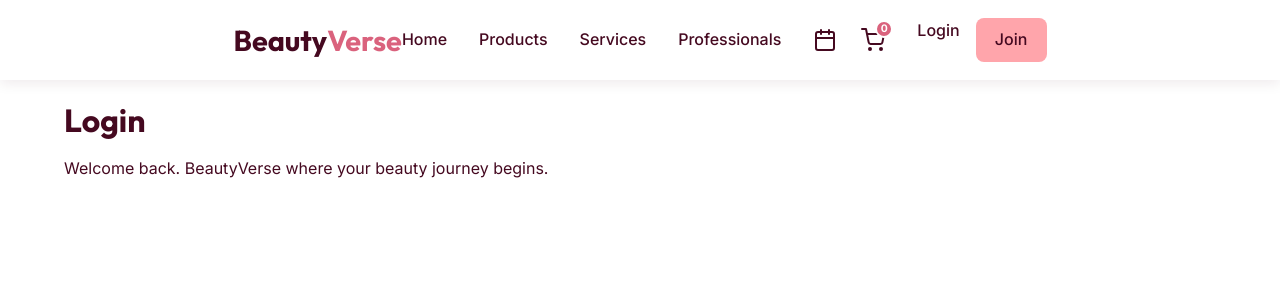
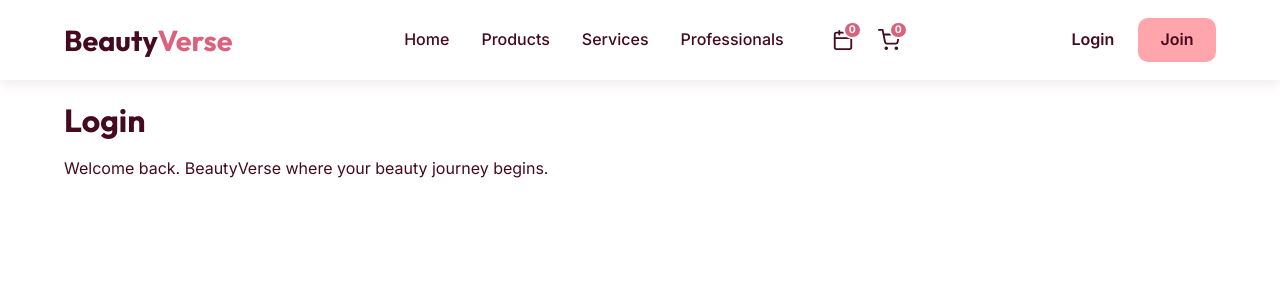
Before and after one commit to BonaneN/beautyVerse, a React (Vite) app: page /login in a window 1280 px wide. Shown: the top 300 px of the page. Built offline with nearby package versions, Linux system fonts and the light colour scheme.

Commit message:
navigationbar styling

```diff
--- a/src/components/layout/Navbar.css
+++ b/src/components/layout/Navbar.css
@@ -11,9 +11,13 @@
 
 .navbar-container {
     display: flex;
+    align-items: center;
     justify-content: space-between;
-    align-items: center;
-    height: 100%;
+    width: 100%;
+}
+
+.navbar-left {
+    flex: 0 0 auto;
 }
 
 .navbar-logo {
@@ -27,27 +31,42 @@
     color: var(--color-blush-rose);
 }
 
-.navbar-links {
+.navbar-menu {
     display: flex;
-    list-style: none;
+    align-items: center;
+    justify-content: space-between;
+    flex: 1;
+}
+
+.navbar-center {
+    display: flex;
+    align-items: center;
+    gap: 3rem;
+    margin: 0 auto;
+}
+
+.nav-links {
+    display: flex;
     align-items: center;
     gap: 2rem;
+    list-style: none;
     margin: 0;
     padding: 0;
 }
 
-.navbar-links a {
+.nav-links a {
     font-size: 1rem;
     font-weight: 500;
     color: var(--color-night-bordeaux);
+    transition: color 0.3s;
     position: relative;
 }
 
-.navbar-links a.active {
+.nav-links a:hover, .nav-links a.active {
     color: var(--color-blush-rose);
 }
 
-.navbar-links a.active::after {
+.nav-links a.active::after {
     content: '';
     position: absolute;
     bottom: -5px;
@@ -57,9 +76,53 @@
     background-color: var(--color-cotton-candy);
 }
 
+.navbar-icons {
+    display: flex;
+    align-items: center;
+    gap: 1.5rem;
+}
+
+.nav-icon-link {
+    position: relative;
+    display: flex;
+    align-items: center;
+    color: var(--color-night-bordeaux);
+    transition: color 0.3s ease;
+}
+
+.nav-icon-link:hover {
+    color: var(--color-blush-rose);
+}
+
+.icon-badge {
+    position: absolute;
+    top: -8px;
+    right: -8px;
+    background-color: var(--color-blush-rose);
+    color: white;
+    font-size: 0.65rem;
+    font-weight: 700;
+    min-width: 18px;
+    height: 18px;
+    border-radius: 10px;
+    display: flex;
+    justify-content: center;
+    align-items: center;
+    border: 2px solid white;
+    padding: 0 4px;
+}
+
+.navbar-right {
+    display: flex;
+    align-items: center;
+    gap: 1.5rem;
+    flex: 0 0 auto;
+}
+
 .auth-buttons {
     display: flex;
-    gap: 1rem;
+    align-items: center;
+    gap: 1.5rem;
 }
 
 .btn-login {
@@ -69,8 +132,8 @@
 
 .btn-register {
     background-color: var(--color-cotton-candy);
-    padding: 0.6rem 1.2rem;
-    border-radius: 8px;
+    padding: 0.6rem 1.4rem;
+    border-radius: 10px;
     color: var(--color-night-bordeaux) !important;
     font-weight: 600;
 }
@@ -105,51 +168,19 @@
     display: none;
     background: none;
     box-shadow: none;
+    cursor: pointer;
 }
 
-.navbar-icons {
-    display: flex;
-    align-items: center;
-    gap: 1.5rem;
-}
-
-.nav-icon-link {
-    position: relative;
-    display: flex;
-    align-items: center;
-    color: var(--color-night-bordeaux);
-    transition: color 0.3s ease;
-}
-
-.nav-icon-link:hover {
-    color: var(--color-blush-rose);
-}
-
-.icon-badge {
-    position: absolute;
-    top: -8px;
-    right: -8px;
-    background-color: var(--color-blush-rose);
-    color: white;
-    font-size: 0.65rem;
-    font-weight: 700;
-    width: 18px;
-    height: 18px;
-    border-radius: 50%;
-    display: flex;
-    justify-content: center;
-    align-items: center;
-    border: 2px solid white;
+@media screen and (max-width: 1100px) {
+    .navbar-center {
+        gap: 1.5rem;
+    }
 }
 
 @media screen and (max-width: 960px) {
-    .navbar-icons {
-        padding: 1rem 0;
-    }
-
     .navbar-toggle {
         display: block;
-        cursor: pointer;
+        z-index: 1001;
     }
 
     .hamburger {
@@ -193,26 +224,60 @@
         top: 0;
     }
 
-    .navbar-links {
-        position: absolute;
-        top: 80px;
+    .navbar-menu {
+        position: fixed;
+        top: 0;
         left: -100%;
         flex-direction: column;
+        justify-content: flex-start;
         background-color: #ffffff;
-        width: 100%;
-        height: calc(100vh - 80px);
+        width: 80%;
+        max-width: 300px;
+        height: 100vh;
         transition: all 0.4s ease;
-        padding: 2rem 0;
+        padding: 100px 2rem 2rem;
+        box-shadow: 10px 0 30px rgba(0, 0, 0, 0.1);
         z-index: 999;
     }
 
-    .navbar-links.active {
+    .navbar-menu.active {
         left: 0;
+    }
+
+    .navbar-center {
+        flex-direction: column;
+        align-items: flex-start;
+        margin: 0 0 2rem 0;
+        gap: 2rem;
+        width: 100%;
+    }
+
+    .nav-links {
+        flex-direction: column;
+        align-items: flex-start;
+        gap: 1.5rem;
+    }
+
+    .navbar-icons {
+        padding-top: 1rem;
+        border-top: 1px solid var(--color-soft-apricot);
+        width: 100%;
+    }
+
+    .navbar-right {
+        width: 100%;
+        padding-top: 2rem;
+        border-top: 1px solid var(--color-soft-apricot);
     }
 
     .auth-buttons {
         flex-direction: column;
-        width: 80%;
+        width: 100%;
+        gap: 1rem;
+    }
+
+    .btn-register {
+        width: 100%;
         text-align: center;
     }
 }
--- a/src/components/layout/Navbar.jsx
+++ b/src/components/layout/Navbar.jsx
@@ -14,50 +14,49 @@
     return (
         <nav className="navbar">
             <div className="navbar-container container">
+                <div className="navbar-left">
                     <Link to="/" className="navbar-logo">
                         Beauty<span>Verse</span>
                     </Link>
+                </div>
 
                 <button className="navbar-toggle" onClick={toggleMenu} aria-label="Toggle navigation">
                     <span className={`hamburger ${isOpen ? 'active' : ''}`}></span>
                 </button>
 
-                <ul className={`navbar-links ${isOpen ? 'active' : ''}`}>
-                    <li>
-                        <NavLink to="/" onClick={() => setIsOpen(false)} end>Home</NavLink>
-                    </li>
-                    <li>
-                        <NavLink to="/products" onClick={() => setIsOpen(false)}>Products</NavLink>
-                    </li>
-                    <li>
-                        <NavLink to="/services" onClick={() => setIsOpen(false)}>Services</NavLink>
-                    </li>
-                    <li>
-                        <NavLink to="/professionals" onClick={() => setIsOpen(false)}>Professionals</NavLink>
-                    </li>
+                <div className={`navbar-menu ${isOpen ? 'active' : ''}`}>
 
-                    <li className="navbar-icons">
+                    <div className="navbar-center">
+                        <ul className="nav-links">
+                            <li><NavLink to="/" onClick={() => setIsOpen(false)} end>Home</NavLink></li>
+                            <li><NavLink to="/products" onClick={() => setIsOpen(false)}>Products</NavLink></li>
+                            <li><NavLink to="/services" onClick={() => setIsOpen(false)}>Services</NavLink></li>
+                            <li><NavLink to="/professionals" onClick={() => setIsOpen(false)}>Professionals</NavLink></li>
+                        </ul>
+
+                        <div className="navbar-icons">
                             <Link to="/appointments" className="nav-icon-link" aria-label="Appointments" onClick={() => setIsOpen(false)}>
-                            <svg viewBox="0 0 24 24" width="24" height="24" fill="none" stroke="currentColor" strokeWidth="2" strokeLinecap="round" strokeLinejoin="round">
+                                <svg viewBox="0 0 24 24" width="22" height="22" fill="none" stroke="currentColor" strokeWidth="2" strokeLinecap="round" strokeLinejoin="round">
                                     <rect x="3" y="4" width="18" height="18" rx="2" ry="2"></rect>
                                     <line x1="16" y1="2" x2="16" y2="6"></line>
                                     <line x1="8" y1="2" x2="8" y2="6"></line>
                                     <line x1="3" y1="10" x2="21" y2="10"></line>
                                 </svg>
-                            {appointmentCount > 0 && <span className="icon-badge">{appointmentCount}</span>}
+                                {appointmentCount >= 0 && <span className="icon-badge">{appointmentCount}</span>}
                             </Link>
 
                             <Link to="/cart" className="nav-icon-link" aria-label="Cart" onClick={() => setIsOpen(false)}>
-                            <svg viewBox="0 0 24 24" width="24" height="24" fill="none" stroke="currentColor" strokeWidth="2" strokeLinecap="round" strokeLinejoin="round">
+                                <svg viewBox="0 0 24 24" width="22" height="22" fill="none" stroke="currentColor" strokeWidth="2" strokeLinecap="round" strokeLinejoin="round">
                                     <circle cx="9" cy="21" r="1"></circle>
                                     <circle cx="20" cy="21" r="1"></circle>
                                     <path d="M1 1h4l2.68 13.39a2 2 0 0 0 2 1.61h9.72a2 2 0 0 0 2-1.61L23 6H6"></path>
                                 </svg>
                                 {cartCount >= 0 && <span className="icon-badge">{cartCount}</span>}
                             </Link>
-                    </li>
+                        </div>
+                    </div>
 
-                    <li className="navbar-auth">
+                    <div className="navbar-right">
                         {user ? (
                             <div className="user-menu">
                                 <NavLink to="/dashboard" className="nav-profile-link" onClick={() => setIsOpen(false)}>Dashboard</NavLink>
@@ -69,8 +68,9 @@
                                 <Link to="/register" className="btn-register" onClick={() => setIsOpen(false)}>Join</Link>
                             </div>
                         )}
-                    </li>
-                </ul>
+                    </div>
+
+                </div>
             </div>
         </nav>
     );
```
Lines whose indentation alone changed are shown as unchanged.
